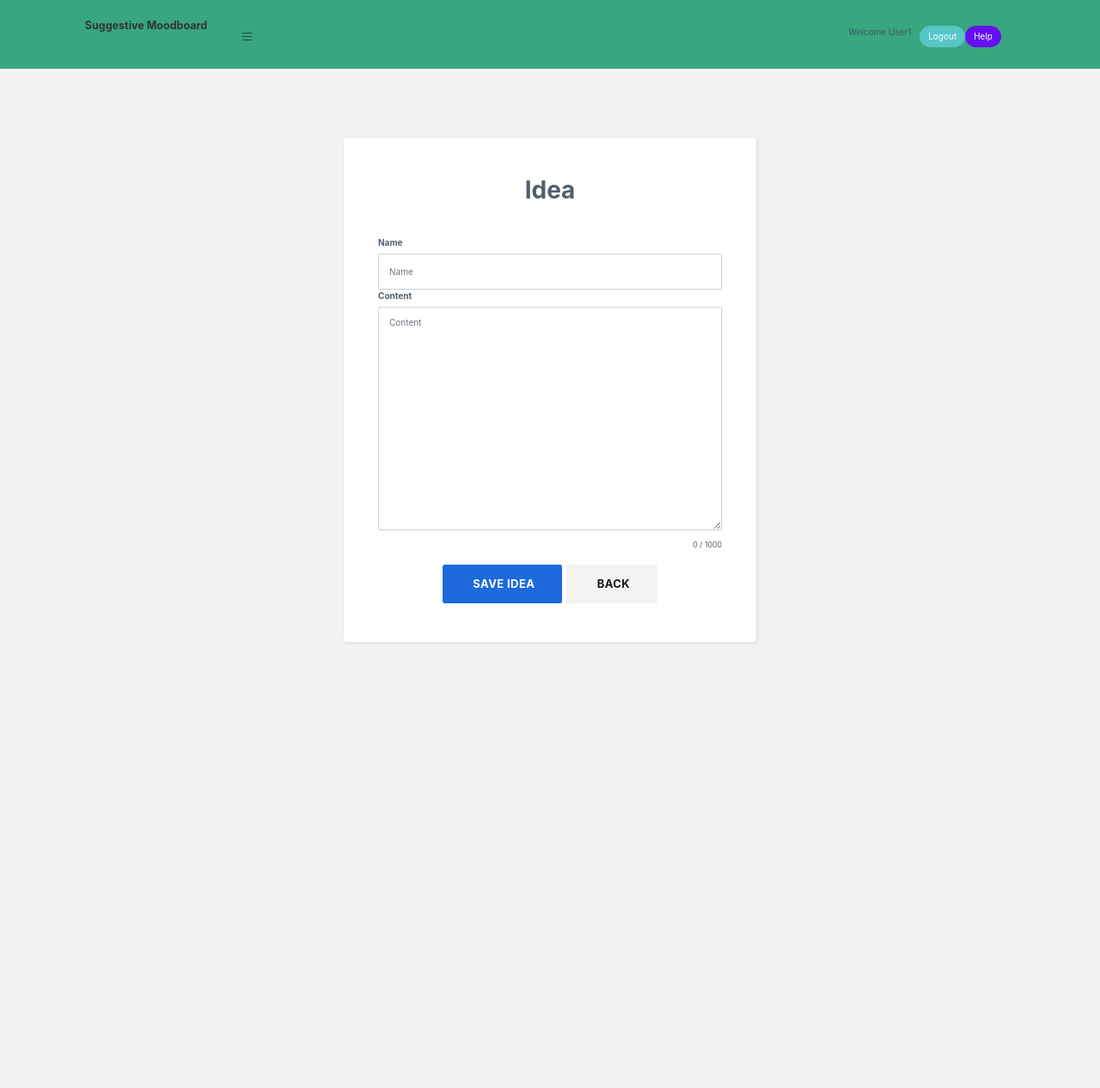
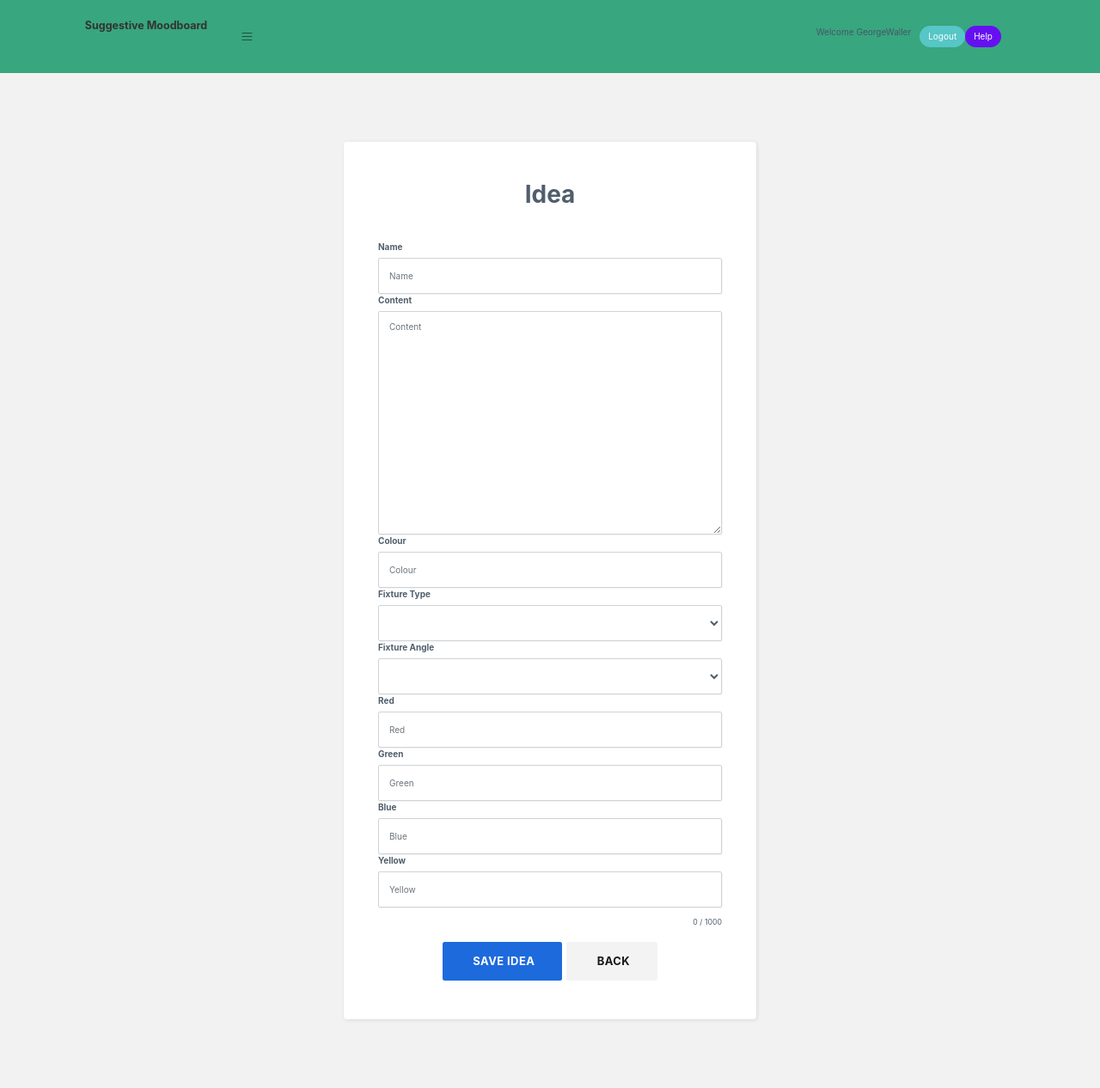
Before and after one commit to George9Waller/SuggestiveMoodBoard, a Flask app: page /1/new-idea in a window 1280 px wide. Shown: the whole page at 86% size. Before the commit the page ends 748 px from the top, so only its background shows below. Run offline with Flask 2, Linux system fonts and the light colour scheme; a user stored in the database is signed in; some libraries are stand-ins or nearby versions.

Commit message:
Phase 4 - Added fixed tags to ideas + mid phase test to fix all failing tests from tag addition and UI adjustments

```diff
--- a/Forms/forms_site.py
+++ b/Forms/forms_site.py
@@ -1,5 +1,6 @@
 from flask_wtf import FlaskForm
 from wtforms import StringField, PasswordField, SelectField, BooleanField, TextAreaField
+from wtforms_components import ColorField
 from wtforms.validators import DataRequired, Regexp, ValidationError, Email, Length, EqualTo
 from wtforms.fields.html5 import DateField
 
@@ -58,3 +59,38 @@ class IdeaForm(FlaskForm):
             Length(min=1, max=1000, message="Content cannot be over 1000 characters")
         ]
     )
+
+    """tags"""
+    colour = ColorField(
+        'Colour',
+        validators=[]
+    )
+
+    fixturetype = SelectField(
+        'Fixture Type',
+        validators=[],
+        choices=['', 'Fresnel', 'Profile', 'LED', 'Par', 'Mover-Wash', 'Mover-Beam', 'Mover-Spot', 'Special', 'Intelligent']
+    )
+
+    fixtureangle = SelectField(
+        'Fixture Angle',
+        validators=[],
+        choices=['', 'Face', 'Back', 'Side', 'Top', 'Overhead', 'Foot', 'Special']
+    )
+
+    red = StringField(
+        'Red',
+        validators=[Length(max=20)]
+    )
+    green = StringField(
+        'Green',
+        validators=[Length(max=20)]
+    )
+    blue = StringField(
+        'Blue',
+        validators=[Length(max=20)]
+    )
+    yellow = StringField(
+        'Yellow',
+        validators=[Length(max=20)]
+    )
--- a/app.py
+++ b/app.py
@@ -151,9 +151,9 @@ def delete_board(boardid):
                 return redirect(url_for('index'))
             else:
                 flash("Board Deleted", "success")
-                models.Board.delete_by_id(boardid)
                 # deletes all ideas associated with the board
                 models.Idea.delete().where(models.Idea.Board == models.Board.get_board(boardid))
+                models.Board.delete_by_id(boardid)
                 return redirect(url_for('index'))
         # if the form is not valid - checks if the board exists to reload the form or redirects the user to index
     else:
@@ -181,10 +181,11 @@ def delete_idea(ideaid):
             # check who owns the idea
             if models.Idea.get_owner(ideaid) == current_user.id:
                 flash("Idea Deleted", "success")
+                boardid = models.Idea.get_idea(ideaid).Board.id
                 models.Idea.delete_by_id(ideaid)
                 # Delete all tags ascociated with the idea
                 """TODO"""
-                return redirect(url_for('index'))
+                return redirect('/{}'.format(boardid))
             else:
                 flash("Error, this is not your idea", "error")
                 return redirect(url_for('index'))
@@ -219,13 +220,24 @@ def edit_idea(boardid, ideaid):
 
         if form.validate_on_submit():
             flash("Idea Updated", "success")
-            (models.Idea.update({models.Idea.Name: form.name.data, models.Idea.Content: form.content.data})
+            (models.Idea.update({models.Idea.Name: form.name.data.strip(), models.Idea.Content: form.content.data.strip(),
+                                 models.Idea.Colour: form.colour.data, models.Idea.FixtureType: form.fixturetype.data,
+                                 models.Idea.FixtureAngle: form.fixtureangle.data, models.Idea.Red: form.red.data.strip(),
+                                 models.Idea.Green: form.green.data.strip(), models.Idea.Blue: form.blue.data.strip(),
+                                 models.Idea.Yellow: form.yellow.data.strip()})
              .where(models.Idea.id == ideaid).execute())
             return redirect('/{}'.format(boardid))
         else:
             # load existing data into form
             form.name.data = idea.Name
             form.content.data = idea.Content
+            form.colour.data = idea.Colour
+            form.fixturetype.data = idea.FixtureType
+            form.fixtureangle.data = idea.FixtureAngle
+            form.red.data = idea.Red
+            form.green.data = idea.Green
+            form.blue.data = idea.Blue
+            form.yellow.data = idea.Yellow
         # reloads page on unsuccessful form
         return render_template('idea.html', form=form, idea=idea, delete=True, colour=colour_update)
     except models.DoesNotExist:
@@ -244,7 +256,10 @@ def new_idea(boardid):
         if form.validate_on_submit():
             flash("Idea Created", "success")
             models.Idea.create(Name=form.name.data.strip(), Content=form.content.data.strip(),
-                               Board=models.Board.get_board(boardid))
+                               Board=models.Board.get_board(boardid), Colour=form.colour.data,
+                               FixtureType=form.fixturetype.data, FixtureAngle=form.fixtureangle.data,
+                               Red=form.red.data.strip(), Green=form.green.data.strip(), Blue=form.blue.data.strip(),
+                               Yellow=form.yellow.data.strip())
             return redirect('/{}'.format(boardid))
         # reloads page on unsuccessful form
         return render_template('idea.html', form=form, colour=colour_create)
--- a/models.py
+++ b/models.py
@@ -80,6 +80,14 @@ class Idea(Model):
     Board = ForeignKeyField(Board, related_name='ideas')
     Name = CharField(max_length=30)
     Content = TextField()
+    """tags"""
+    Colour = CharField(max_length=7, default='black')
+    FixtureType = CharField(max_length=20, default='')
+    FixtureAngle = CharField(max_length=20, default='')
+    Red = CharField(max_length=20, default='')
+    Green = CharField(max_length=20, default='')
+    Blue = CharField(max_length=20, default='')
+    Yellow = CharField(max_length=20, default='')
 
     class Meta:
         database = DATABASE
@@ -94,8 +102,14 @@ class Idea(Model):
         idea = Idea.get_idea(self)
         return idea.Board.User.id
 
+    def get_boardid(self):
+        """returns the id of the board it is on"""
+        idea = Idea.get_idea(self)
+        return idea.Board.id
+
 
 def initialise():
     DATABASE.connect()
+    DATABASE.drop_tables([Idea])
     DATABASE.create_tables([User, Board, Idea], safe=True)
     DATABASE.close()
--- a/templates/delete-idea.html
+++ b/templates/delete-idea.html
@@ -16,7 +16,7 @@
                 {% endfor %}
             </div>
             <div class="form-group" style="text-align: center;">
-                <div class="col"><button class="btn btn-danger-outline" type="submit" style="text-align: center; color: white; background: red">Delete Board&nbsp;</button></div>
+                <div class="col"><button class="btn btn-danger-outline" type="submit" style="text-align: center; color: white; background: red">Delete Idea&nbsp;</button></div>
             </div>
         </form>
     </div>
--- a/templates/idea.html
+++ b/templates/idea.html
@@ -17,7 +17,7 @@
     {% endblock %}
     {% block messages %} {{ super() }} {% endblock %}
     {% block pagecontent %}
-        <div class="contact-clean" style="background: #F2F2F2; position: absolute; top: 80px; bottom: 0; width: 100%">
+        <div class="contact-clean" style="background: #F2F2F2; position: relative; width: 100%; height: 100%">
         <form method="post" action="" form="form">
         {{ form.hidden_tag() }}
             <h2 class="text-center">Idea</h2>
--- a/templates/layout.html
+++ b/templates/layout.html
@@ -17,6 +17,7 @@
         <link rel="stylesheet" href="{{ url_for('.static', filename='css/styles.css') }}">
         <link rel="stylesheet" href="{{ url_for('.static', filename='/css/Navigation-with-Button.css') }}">
         <link rel="stylesheet" href="{{ url_for('.static', filename='/bootstrap/css/bootstrap.min.css') }}">
+        <!--<link rel="stylesheet" href="{{ url_for('.static', filename='/css/testingstyles.css') }}">-->
     {% endblock %}
 {% endblock %}
 
```
Also changed, not shown: static/css/testingstyles.css (added, +19 -0 lines), templates/board.html (+15 -3 lines), tests/test_phase2board.py (+2 -2 lines), tests/test_phase3idea.py (+13 -7 lines), tests/moodboard.db (deleted).
